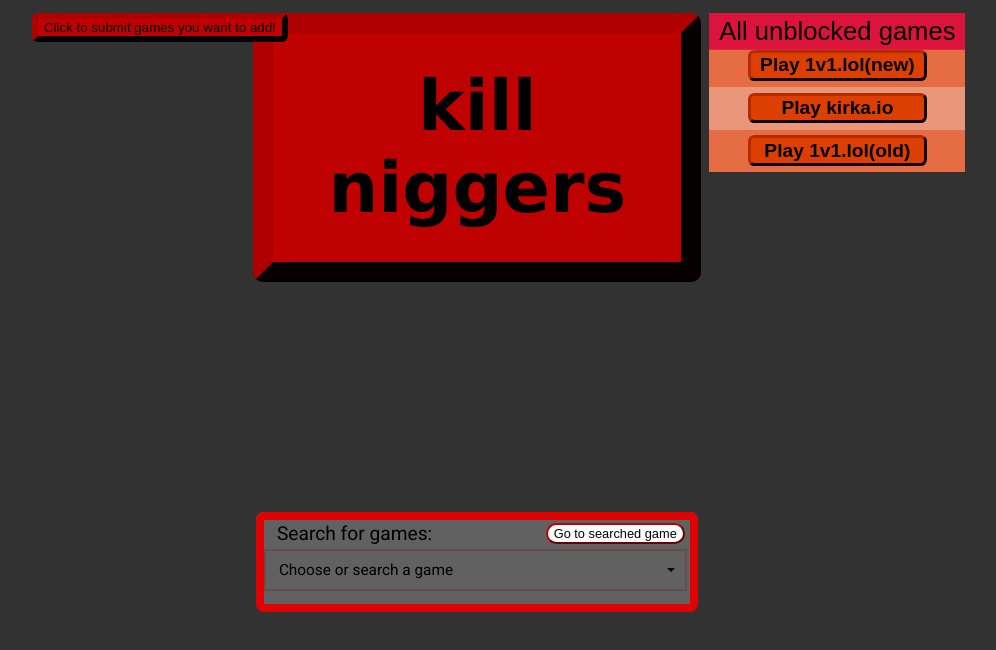
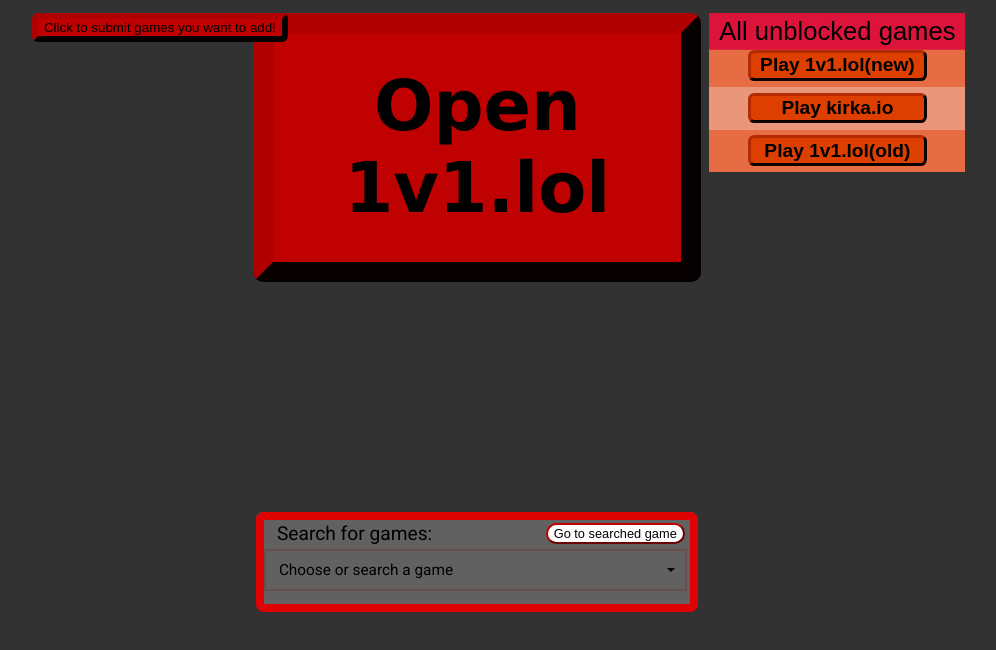
Before and after one commit to monkeman0/games-site, a plain HTML site: page index.html in a window 1280 px wide. Shown: the whole page, without its empty margins (233-1229 px from the left). Drawn offline with Linux system fonts and the light colour scheme.

Commit message:
skbidi commit

```diff
--- a/index.html
+++ b/index.html
@@ -55,7 +55,7 @@
         </div>
     </div>
     <button type="button" class="button3" id="goTo">Go to searched game</button>
-    <button type="button" class="button2" id="open">kill niggers</button>
+    <button type="button" class="button2" id="open">Open 1v1.lol</button>
     <button type="button" class="gameSub" id="gameSub">Click to submit games you want to add!</button>
 </body>
     <script src="gameSide.js"></script>
```
Also changed, not shown: git code.txt.
